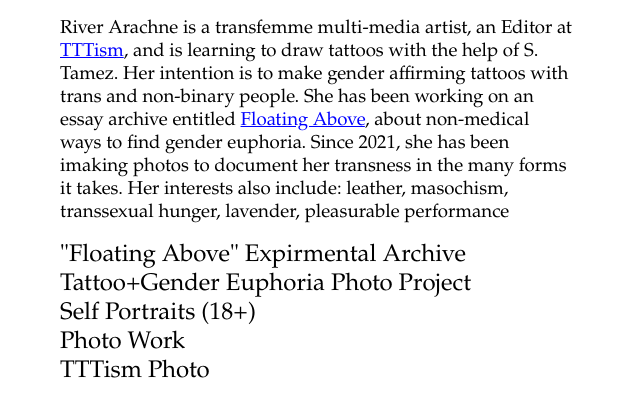
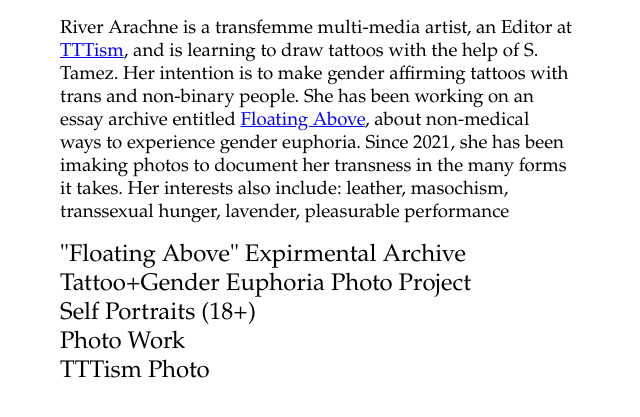
Before and after one commit to riverjoon/rivermarashiandrew, a plain HTML site: page index.html in a window 1280 px wide. Shown: the part 53-470 px from the top of the page, without its empty margins (0-640 px from the left). Drawn offline with Linux system fonts and the light colour scheme.

Commit message:
Update index.html

```diff
--- a/index.html
+++ b/index.html
@@ -228,7 +228,7 @@ River Arachne is a transfemme multi-media artist, an Editor at <a href="" class=
 is learning to draw tattoos with the help of S. Tamez. Her intention is to make gender
 affirming tattoos with trans and non-binary people. She has been working on an essay archive
 entitled <a href="src/Draft3_FloatingAbove_RiverMAndrew.pdf" class="downloadlink">Floating Above</a>,
-about non-medical ways to find gender euphoria. Since 2021, she has been imaking photos
+about non-medical ways to experience gender euphoria. Since 2021, she has been imaking photos
 to document her transness in the many forms it takes. Her interests also include:
 leather, masochism, transsexual hunger, lavender, pleasurable performance
 
```
